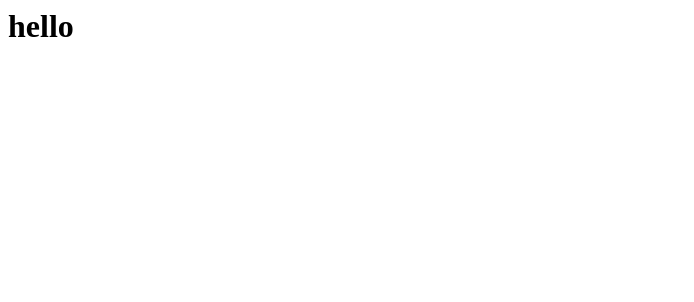
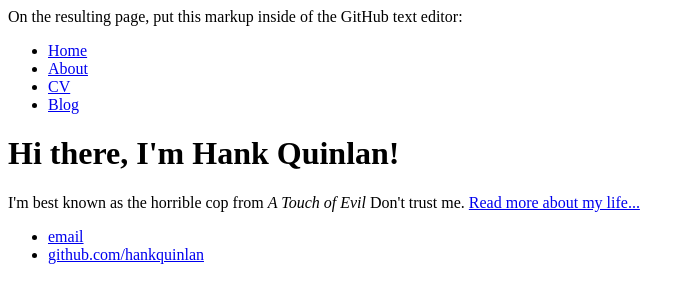
Before and after one commit to sasthracheppu/sasthracheppu.github.io, a plain HTML site: page index.html in a window 1280 px wide. Shown: the whole page, without its empty margins (0-694 px from the left). Drawn offline with Linux system fonts and the light colour scheme.

Commit message:
Update index.html

```diff
--- a/index.html
+++ b/index.html
@@ -1 +1,30 @@
-<h1>hello</h1>
+On the resulting page, put this markup inside of the GitHub text editor:
+
+<!DOCTYPE html>
+<html>
+	<head>
+		<title>Hank Quinlan, Horrible Cop</title>
+	</head>
+	<body>
+		<nav>
+    		<ul>
+        		<li><a href="/">Home</a></li>
+	        	<li><a href="/about">About</a></li>
+        		<li><a href="/cv">CV</a></li>
+        		<li><a href="/blog">Blog</a></li>
+    		</ul>
+		</nav>
+		<div class="container">
+    		<div class="blurb">
+        		<h1>Hi there, I'm Hank Quinlan!</h1>
+				<p>I'm best known as the horrible cop from <em>A Touch of Evil</em> Don't trust me. <a href="/about">Read more about my life...</a></p>
+    		</div><!-- /.blurb -->
+		</div><!-- /.container -->
+		<footer>
+    		<ul>
+        		<li><a href="mailto:hankquinlanhub@gmail.com">email</a></li>
+        		<li><a href="https://github.com/hankquinlan">github.com/hankquinlan</a></li>
+			</ul>
+		</footer>
+	</body>
+</html>
```
